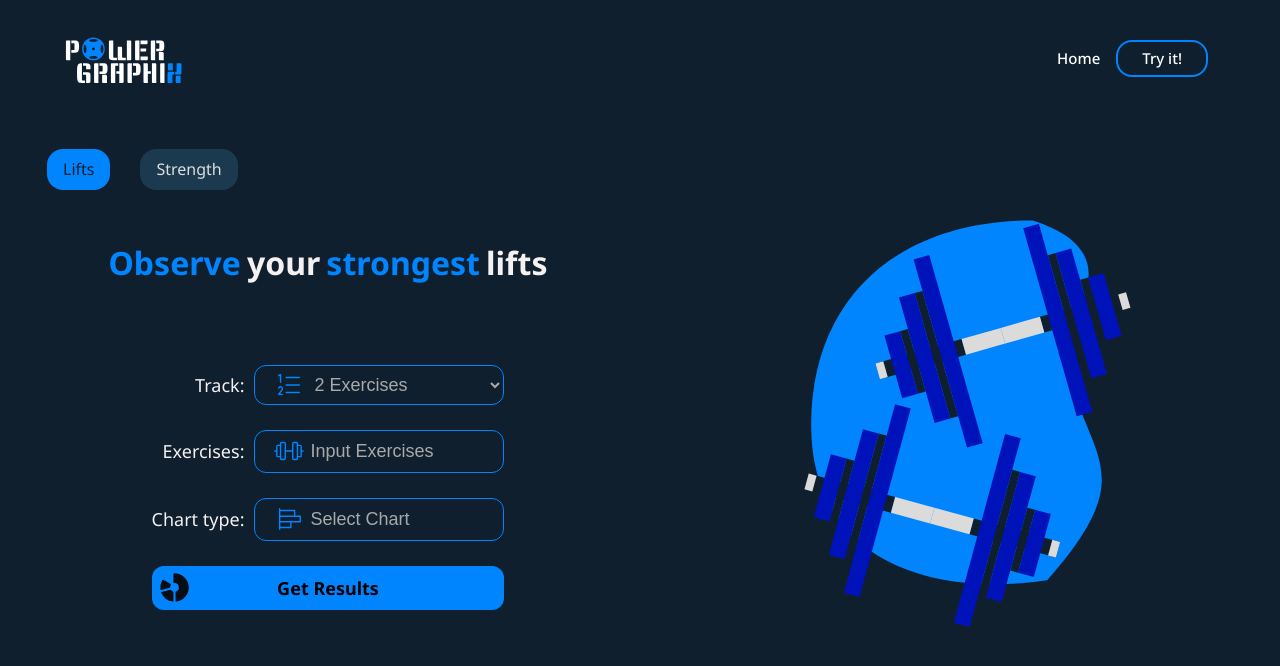
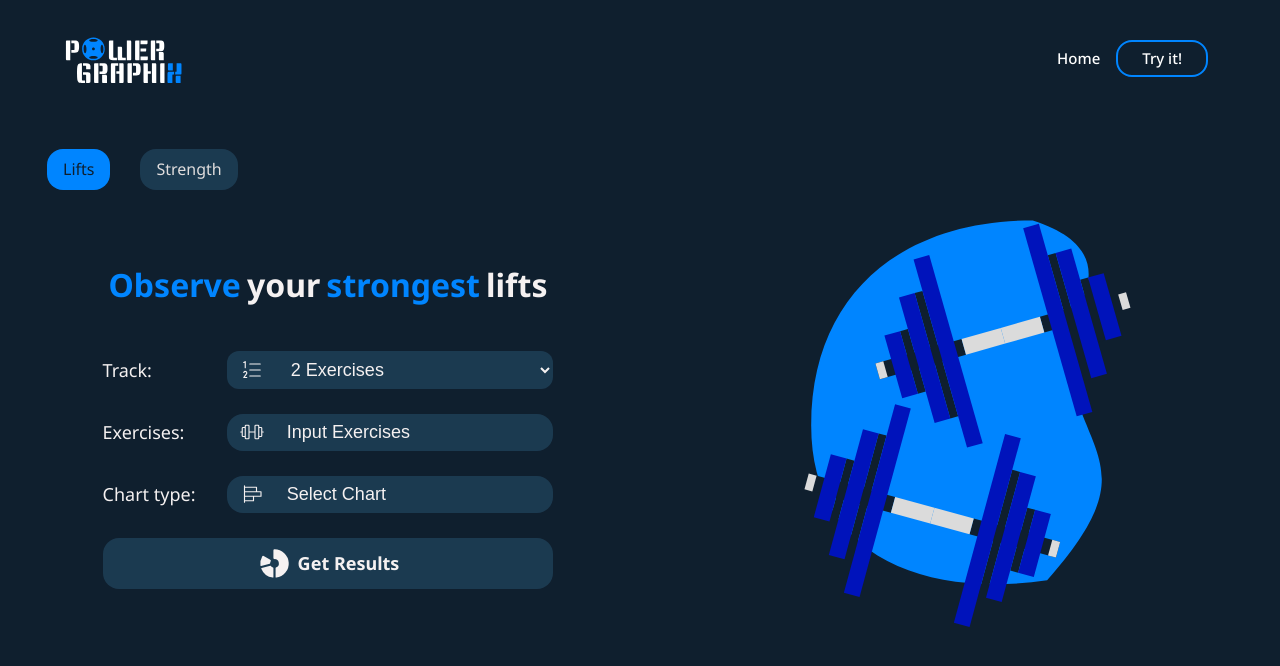
Before and after one commit to AtanasovCode/lift-log, a React (Vite) app: page /get-stats in a window 1280 px wide. Shown: the top 666 px of the page. Built offline with nearby package versions, Linux system fonts and the light colour scheme; a web font is replaced by a local one.

Commit message:
fixed layout issues with lift stats and changed input and icon colors

```diff
--- a/src/components/LiftsStats.tsx
+++ b/src/components/LiftsStats.tsx
@@ -135,6 +135,7 @@ const LiftsStats = ({
 
 
             <Styled.TextContainer>
+                <Styled.TextWrapper>
                     <Styled.Heading color={theme.accent}>
                         <Styled.Title>
                             <Styled.Fancy color={theme.accent}>
@@ -166,12 +167,11 @@ const LiftsStats = ({
                                         <ListNumbers
                                             size="100%"
                                             weight="light"
-                                        color={theme.accent}
+                                            color={theme.text}
                                         />
                                     </Styled.LabelIcon>
                                     <Styled.SelectField
                                         defaultValue={2}
-                                    color={theme.accent}
                                         onChange={(e) => {
                                             setNumberOfExercises(e.currentTarget.value);
                                             sessionStorage.setItem("numberOfExercises", e.currentTarget.value.toString());
@@ -205,7 +205,7 @@ const LiftsStats = ({
                                     <Styled.LabelIcon>
                                         <Barbell
                                             size="100%"
-                                        color={theme.accent}
+                                            color={theme.text}
                                             weight="light"
                                         />
                                     </Styled.LabelIcon>
@@ -224,7 +224,7 @@ const LiftsStats = ({
                                 </Styled.LabelText>
                                 <Styled.InputFieldContainer>
                                     <Styled.LabelIcon>
-                                    {getChartIcon(chartType, "light", theme.accent)}
+                                        {getChartIcon(chartType, "light", theme.text)}
                                     </Styled.LabelIcon>
                                     <Styled.InputExercise
                                         type="button"
@@ -242,7 +242,7 @@ const LiftsStats = ({
                                 <Styled.SubmitIcon>
                                     <ChartDonut
                                         size="100%"
-                                    color={theme.richBlackDark}
+                                        color={theme.text}
                                         weight="fill"
                                     />
                                 </Styled.SubmitIcon>
@@ -258,6 +258,7 @@ const LiftsStats = ({
 
                         </Styled.Inputs>
                     </Styled.InputContainer>
+                </Styled.TextWrapper>
             </Styled.TextContainer>
         </Styled.Container>
     );
--- a/src/styles/Stats.Styled.tsx
+++ b/src/styles/Stats.Styled.tsx
@@ -19,7 +19,6 @@ export const Container = styled.div`
     width: 100%;
     color: ${props => props.theme.text};
     background-color: ${props => props.theme.background};
-    padding-bottom: 1.5rem;
 
     @media (max-width: 768px) {
         flex-direction: column-reverse;
@@ -64,7 +63,6 @@ export const Illustration = styled.img`
 export const TextContainer = styled.div`
     flex: 1;
     display: flex;
-    flex-direction: column;
     align-items: center;
     justify-content: space-evenly;
     padding: 0 1rem;
@@ -74,12 +72,18 @@ export const TextContainer = styled.div`
     }
 `;
 
+export const TextWrapper = styled.div`
+    display: flex;
+    flex-direction: column;
+    align-items: flex-start;
+    justify-content: flex-start;
+`;
+
 export const Heading = styled.div<PropsHeading>`
     display: flex;
     align-items: center;
     justify-content: center;
     position: relative;
-    border-radius: 15px;
 
     @keyframes slideIn {
         from {
@@ -165,14 +169,14 @@ export const InputContainer = styled.div`
     width: 100%;
     display: flex;
     align-items: center;
-    justify-content: center;
+    justify-content: flex-start;
     margin-top: 45px;
-    padding: 0 1.2rem;
 `;
 
 export const Inputs = styled.div`
     display: grid;
     grid-template-columns: repeat(1, 1fr);
+    width: 100%;
 
     @media (max-width: 550px) {
         width: 90%;
@@ -184,11 +188,13 @@ export const Inputs = styled.div`
 `;
 
 export const LabelContainer = styled.div`
+    width: 100%;
     display: flex;
     align-items: center;
-    justify-content: flex-end;
+    justify-content: space-between;
     margin-bottom: 25px;
     position: relative;
+    width: 100%;
 
     @media (max-width: 550px) {
         flex-direction: column;
@@ -202,11 +208,13 @@ export const InputFieldContainer = styled.div`
     position: relative;
     min-width: 250px;
     margin-left: 10px;
+    width: 100%;
 `;
 
 export const LabelText = styled.div`
     font-size: 18px;
     color: ${props => props.theme.text};
+    width: 35%;
 
 
     @media (max-width: 550px) {
@@ -215,15 +223,15 @@ export const LabelText = styled.div`
 `;
 
 export const SelectField = styled.select`
+    background-color: ${props => props.theme.secondary};
+    color: ${props => props.theme.text};
+    border: none;
+    font-size: 18px;
+    padding: .5rem 60px;
+    padding-left: 60px;
+    border-radius: 12px;
     width: 100%;
-    border: 1px solid ${props => props.color};
-    background-color: ${props => props.theme.background};
-    color: ${props => props.theme.text};
-    font-size: 18px;
-    padding: .5rem;
-    padding-left: 55px;
-    border-radius: 12px;
-    color: darkgray;
+    border: transparent;
 
     @media (max-width: 550px) {
         width: 100%;
@@ -234,19 +242,20 @@ export const SelectField = styled.select`
 
 export const SelectOption = styled.option`
     background-color: ${props => props.theme.background};
-    color: #fff;
+    color: ${props => props.theme.text};
+    border: none;
 `;
 
 
 export const InputExercise = styled.input`
     width: 100%;
-    border: 1px solid ${props => props.color};
-    background-color: transparent;
+    background-color: ${props => props.theme.secondary};
+    color: ${props => props.theme.text};
+    border: none;
     font-size: 18px;
-    padding: 10px;
-    padding-left: 55px;
-    border-radius: 12px;
-    color: darkgray;
+    padding: .5rem;
+    padding-left: 60px;
+    border-radius: 16px;
     text-align: left;
 
     @media (max-width: 550px) {
@@ -267,10 +276,10 @@ export const InputLifts = styled(InputExercise)`
 `;
 
 export const LabelIcon = styled.div`
-    width: 30px;
-    height: 30px;
+    width: 24px;
+    height: 24px;
     position: absolute;
-    left: 8%;
+    left: 4%;
 
     @media (max-width: 550px) {
         width: 35px;
@@ -281,14 +290,14 @@ export const LabelIcon = styled.div`
 
 
 export const Submit = styled.div`
-    background-color: ${props => props.color};
-    color: #000;
-    padding: 10px 45px;
+    background-color: ${props => props.theme.secondary};
+    color: ${props => props.theme.text};
+    padding: .5rem .7rem;
     display: flex;
     align-items: center;
     justify-content: center;
     font-size: 18px;
-    border-radius: 12px;
+    border-radius: 16px;
     font-weight: 600;
     position: relative;
     cursor: pointer;
@@ -299,11 +308,10 @@ export const Submit = styled.div`
 export const SubmitIcon = styled.div`
     width: 35px;
     height: 35px;
-    position: absolute;
-    left: 5px;
     display: flex;
     align-items: center;
     justify-content: center;
+    margin-right: 6px;
 `;
 
 
```
Lines whose indentation alone changed are shown as unchanged.
